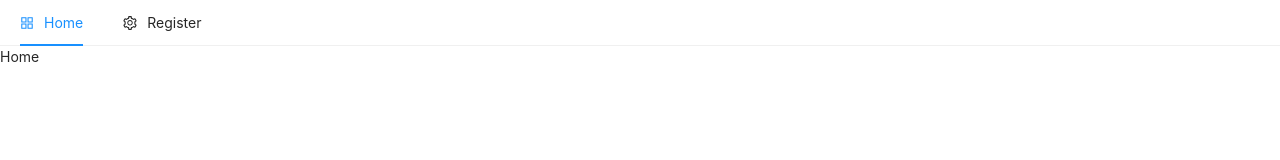
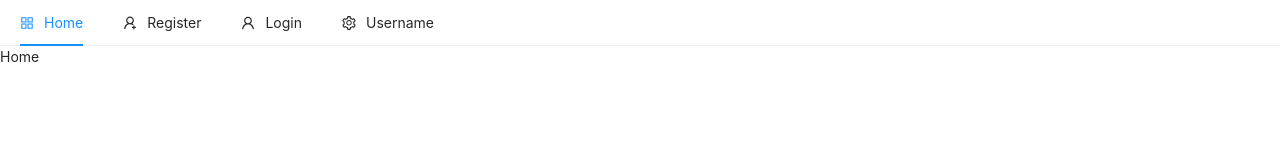
Before and after one commit to trieungochai/MERN_ecommerce-client, a React (Create React App) app: page / in a window 1280 px wide. Shown: the top 160 px of the page. Built offline with nearby package versions, Linux system fonts and the light colour scheme.

Commit message:
Ant design icons

```diff
--- a/package.json
+++ b/package.json
@@ -4,7 +4,7 @@
   "private": true,
   "dependencies": {
     "@ant-design/icons": "^4.7.0",
-    "antd": "^4.17.2",
+    "antd": "^4.7.0",
     "react": "^17.0.2",
     "react-dom": "^17.0.2",
     "react-router-dom": "^6.0.2",
--- a/public/index.html
+++ b/public/index.html
@@ -9,12 +9,14 @@
       name="description"
       content="Web site created using create-react-app"
     />
+    <link
+      rel="stylesheet"
+      href="https://cdn.jsdelivr.net/npm/bootstrap@4.6.1/dist/css/bootstrap.min.css"
+      integrity="sha384-zCbKRCUGaJDkqS1kPbPd7TveP5iyJE0EjAuZQTgFLD2ylzuqKfdKlfG/eSrtxUkn"
+      crossorigin="anonymous"
+    />
     <link rel="apple-touch-icon" href="%PUBLIC_URL%/logo192.png" />
     <link rel="manifest" href="%PUBLIC_URL%/manifest.json" />
-    <link
-      href="https://cdnjs.cloudflare.com/ajax/libs/font-awesome/5.15.1/css/all.min.css"
-      rel="stylesheet"
-    />
     <title>React App</title>
   </head>
   <body>
--- a/src/components/nav/Header.js
+++ b/src/components/nav/Header.js
@@ -1,6 +1,11 @@
 import React, { useState } from "react";
 import { Menu } from "antd";
-import { AppstoreOutlined, SettingOutlined } from "@ant-design/icons";
+import {
+  AppstoreOutlined,
+  UserOutlined,
+  UserAddOutlined,
+  SettingOutlined,
+} from "@ant-design/icons";
 
 const { SubMenu } = Menu;
 
@@ -12,11 +17,24 @@ const Header = () => {
   };
 
   return (
-    <Menu onClick={handleClick} selectedKeys={current} mode="horizontal">
+    <Menu onClick={handleClick} selectedKeys={[current]} mode="horizontal">
       <Menu.Item key="home" icon={<AppstoreOutlined />}>
         Home
       </Menu.Item>
-      <SubMenu key="register" icon={<SettingOutlined />} title="Register">
+
+      <Menu.Item
+        key="register"
+        icon={<UserAddOutlined />}
+        className="float-right"
+      >
+        Register
+      </Menu.Item>
+
+      <Menu.Item key="login" icon={<UserOutlined />} className="float-right">
+        Login
+      </Menu.Item>
+
+      <SubMenu key="username" icon={<SettingOutlined />} title="Username">
         <Menu.Item key="setting:1">Option 1</Menu.Item>
         <Menu.Item key="setting:2">Option 2</Menu.Item>
       </SubMenu>
```
Also changed, not shown: 1 other file (tests, documents, lock files or other folders).
